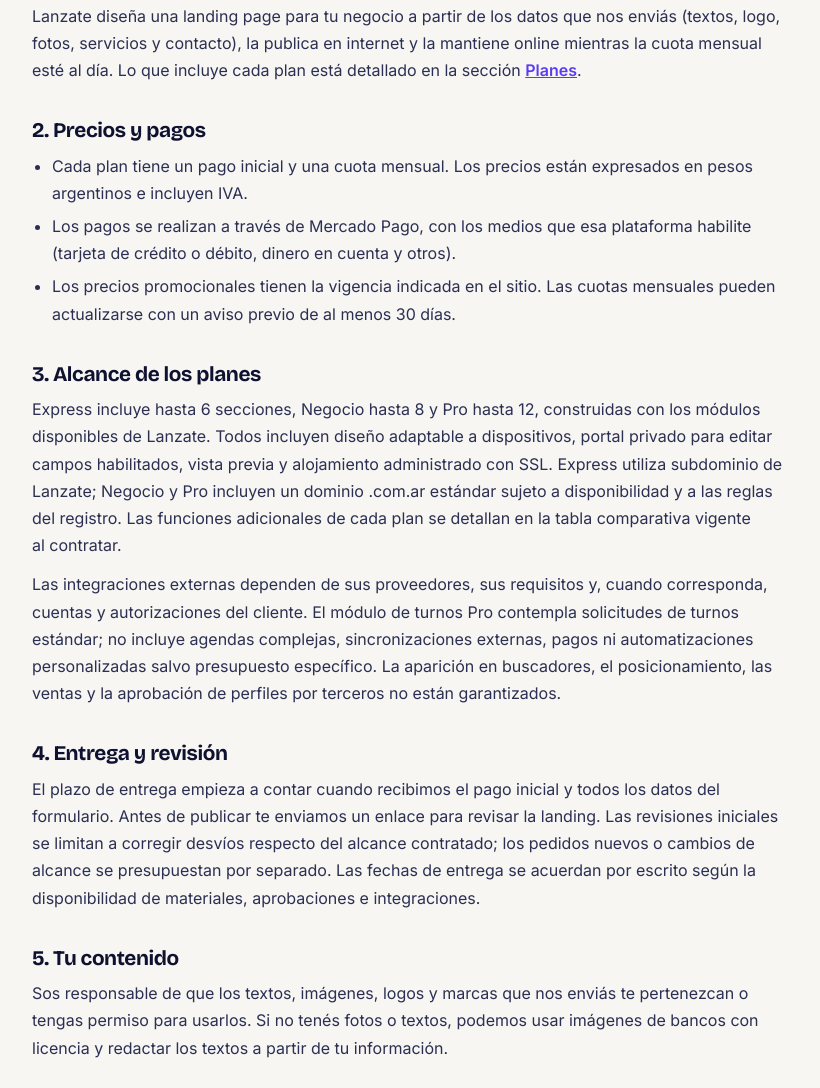
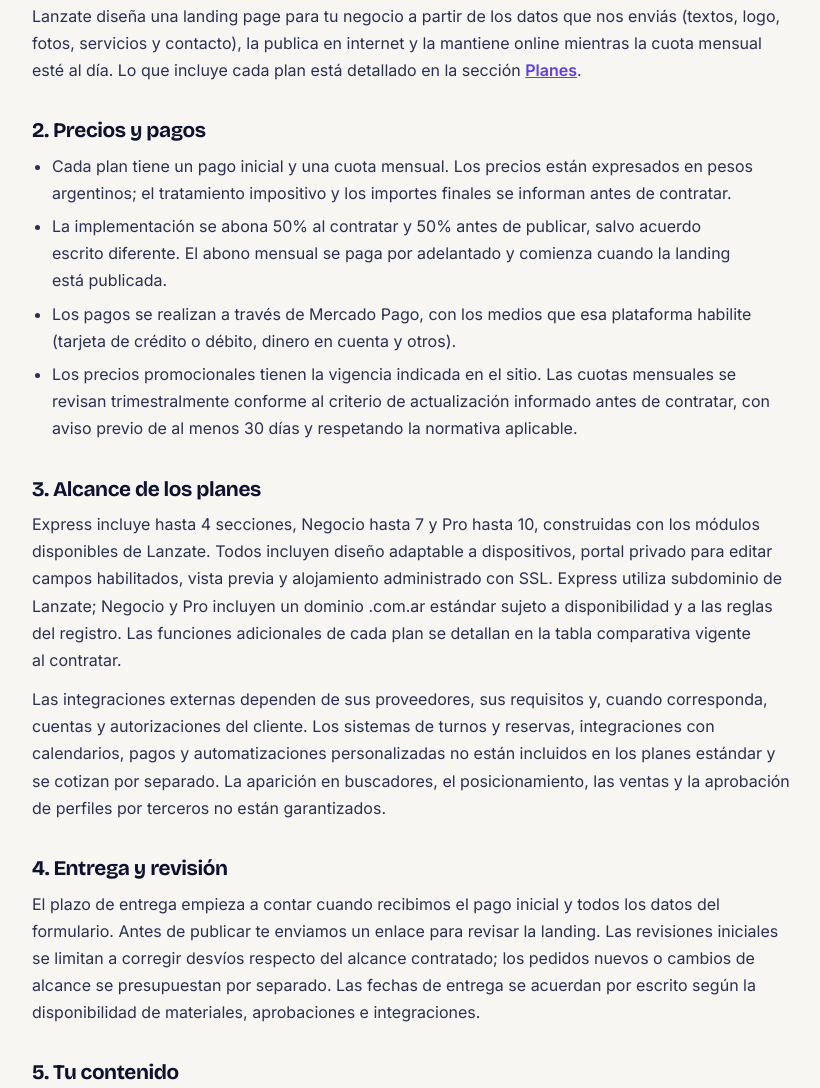
Before and after one commit to rosariogebala-cyber/lanzate, a plain HTML site: page terminos.html in a window 1280 px wide. Shown: the part 398-1486 px from the top of the page, without its empty margins (228-1048 px from the left). Drawn offline with nearby package versions, Linux system fonts and the light colour scheme.

Commit message:
Align legal plan limits payment milestones and cancellation notice

```diff
--- a/terminos.html
+++ b/terminos.html
@@ -36,14 +36,15 @@
 
       <h2>2. Precios y pagos</h2>
       <ul>
-        <li>Cada plan tiene un pago inicial y una cuota mensual. Los precios están expresados en pesos argentinos e incluyen IVA.</li>
+        <li>Cada plan tiene un pago inicial y una cuota mensual. Los precios están expresados en pesos argentinos; el tratamiento impositivo y los importes finales se informan antes de contratar.</li>
+        <li>La implementación se abona 50% al contratar y 50% antes de publicar, salvo acuerdo escrito diferente. El abono mensual se paga por adelantado y comienza cuando la landing está publicada.</li>
         <li>Los pagos se realizan a través de Mercado Pago, con los medios que esa plataforma habilite (tarjeta de crédito o débito, dinero en cuenta y otros).</li>
-        <li>Los precios promocionales tienen la vigencia indicada en el sitio. Las cuotas mensuales pueden actualizarse con un aviso previo de al menos 30 días.</li>
+        <li>Los precios promocionales tienen la vigencia indicada en el sitio. Las cuotas mensuales se revisan trimestralmente conforme al criterio de actualización informado antes de contratar, con aviso previo de al menos 30 días y respetando la normativa aplicable.</li>
       </ul>
 
       <h2>3. Alcance de los planes</h2>
-      <p>Express incluye hasta 6 secciones, Negocio hasta 8 y Pro hasta 12, construidas con los módulos disponibles de Lanzate. Todos incluyen diseño adaptable a dispositivos, portal privado para editar campos habilitados, vista previa y alojamiento administrado con SSL. Express utiliza subdominio de Lanzate; Negocio y Pro incluyen un dominio .com.ar estándar sujeto a disponibilidad y a las reglas del registro. Las funciones adicionales de cada plan se detallan en la tabla comparativa vigente al contratar.</p>
-      <p>Las integraciones externas dependen de sus proveedores, sus requisitos y, cuando corresponda, cuentas y autorizaciones del cliente. El módulo de turnos Pro contempla solicitudes de turnos estándar; no incluye agendas complejas, sincronizaciones externas, pagos ni automatizaciones personalizadas salvo presupuesto específico. La aparición en buscadores, el posicionamiento, las ventas y la aprobación de perfiles por terceros no están garantizados.</p>
+      <p>Express incluye hasta 4 secciones, Negocio hasta 7 y Pro hasta 10, construidas con los módulos disponibles de Lanzate. Todos incluyen diseño adaptable a dispositivos, portal privado para editar campos habilitados, vista previa y alojamiento administrado con SSL. Express utiliza subdominio de Lanzate; Negocio y Pro incluyen un dominio .com.ar estándar sujeto a disponibilidad y a las reglas del registro. Las funciones adicionales de cada plan se detallan en la tabla comparativa vigente al contratar.</p>
+      <p>Las integraciones externas dependen de sus proveedores, sus requisitos y, cuando corresponda, cuentas y autorizaciones del cliente. Los sistemas de turnos y reservas, integraciones con calendarios, pagos y automatizaciones personalizadas no están incluidos en los planes estándar y se cotizan por separado. La aparición en buscadores, el posicionamiento, las ventas y la aprobación de perfiles por terceros no están garantizados.</p>
       <h2>4. Entrega y revisión</h2>
       <p>El plazo de entrega empieza a contar cuando recibimos el pago inicial y todos los datos del formulario. Antes de publicar te enviamos un enlace para revisar la landing. Las revisiones iniciales se limitan a corregir desvíos respecto del alcance contratado; los pedidos nuevos o cambios de alcance se presupuestan por separado. Las fechas de entrega se acuerdan por escrito según la disponibilidad de materiales, aprobaciones e integraciones.</p>
 
@@ -55,10 +56,10 @@
 
       <h2>7. Portal, ediciones y cambios asistidos</h2>
       <p>El cliente puede editar sin límite de intentos los campos habilitados de su portal, siempre dentro de los límites técnicos y de uso razonable del servicio. Puede previsualizar y solicitar la publicación; esta se realiza automáticamente solo cuando los controles técnicos y de seguridad estén operativos y sean superados. Los cambios rechazados no se publican y pueden requerir corrección o revisión excepcional. No se garantiza la detección de todos los errores ni la publicación instantánea. Lanzate puede suspender temporalmente publicaciones ante riesgos de seguridad o incidentes técnicos, informando al cliente cuando corresponda.</p>
-      <p>El abono incluye 1 cambio asistido mensual en Express, 3 en Negocio y 10 en Pro. Un cambio asistido es una modificación puntual de un texto, imagen, enlace, precio u horario en una sección existente, realizada por el equipo de Lanzate. No incluye nuevas secciones, rediseños, producción de contenido, programación, traducciones, migraciones ni integraciones. Los cambios no utilizados no se acumulan y no incluyen urgencias ni disponibilidad fuera del horario de soporte.</p>
+      <p>El abono incluye 1 cambio asistido mensual en Express, 3 en Negocio y 5 en Pro. Un cambio asistido es una modificación puntual de un texto, imagen, enlace, precio u horario en una sección existente, realizada por el equipo de Lanzate. No incluye nuevas secciones, rediseños, producción de contenido, programación, traducciones, migraciones ni integraciones. Los cambios no utilizados no se acumulan y no incluyen urgencias ni disponibilidad fuera del horario de soporte. Las revisiones iniciales incluidas son 1 en Express, 2 en Negocio y 3 en Pro, sobre el alcance originalmente contratado.</p>
 
       <h2>8. Cancelación y salida del servicio</h2>
-      <p>Podés cancelar la cuota mensual cuando quieras, sin multas, avisándonos por WhatsApp o mail. La landing permanece online hasta finalizar el período abonado, salvo incidencias o incumplimientos que legalmente justifiquen otra medida. El dominio registrado a tu nombre sigue siendo tuyo y puede transferirse conforme a las reglas del registro. El diseño modular, el software del portal y la infraestructura de Lanzate no se transfieren automáticamente. Podés solicitar la entrega de tus contenidos y datos exportables en un formato razonable, según el alcance contratado y la normativa aplicable; una migración técnica a otra plataforma puede presupuestarse aparte.</p>
+      <p>Podés solicitar la cancelación sin penalidad contractual, con 30 días de preaviso por WhatsApp o mail, sin perjuicio de los derechos legales que te correspondan. La landing permanece online hasta finalizar el período abonado, salvo incidencias o incumplimientos que legalmente justifiquen otra medida. El dominio registrado a tu nombre sigue siendo tuyo y puede transferirse conforme a las reglas del registro. El diseño modular, el software del portal y la infraestructura de Lanzate no se transfieren automáticamente. Podés solicitar la entrega de tus contenidos y datos exportables en un formato razonable, según el alcance contratado y la normativa aplicable; una migración técnica a otra plataforma puede presupuestarse aparte.</p>
 
       <h2>9. Derecho de arrepentimiento</h2>
       <p>Tenés 10 días corridos desde la contratación para revocar la compra sin costo ni explicación, según el artículo 34 de la Ley 24.240 de Defensa del Consumidor. Podés hacerlo desde el <a href="arrepentimiento.html">Botón de arrepentimiento</a>. Te enviamos un código de identificación del trámite dentro de las 24 horas y te devolvemos el pago por el mismo medio que usaste.</p>
```
